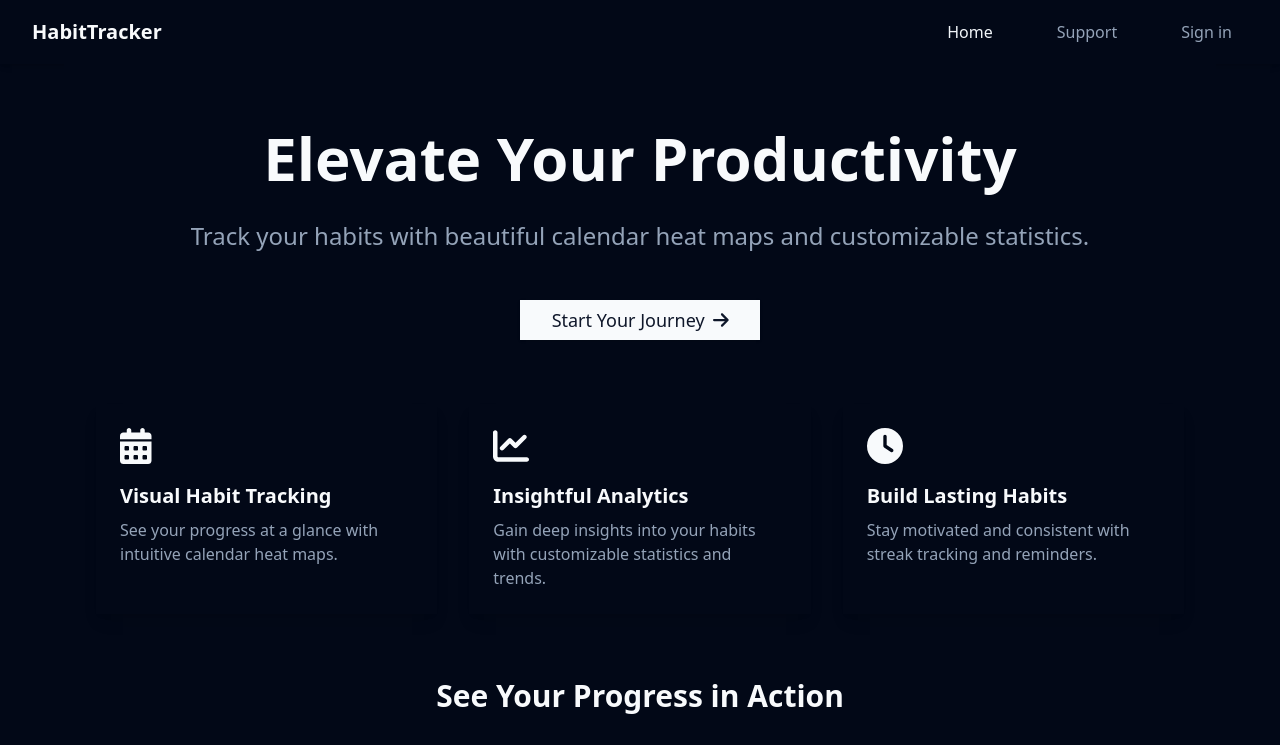
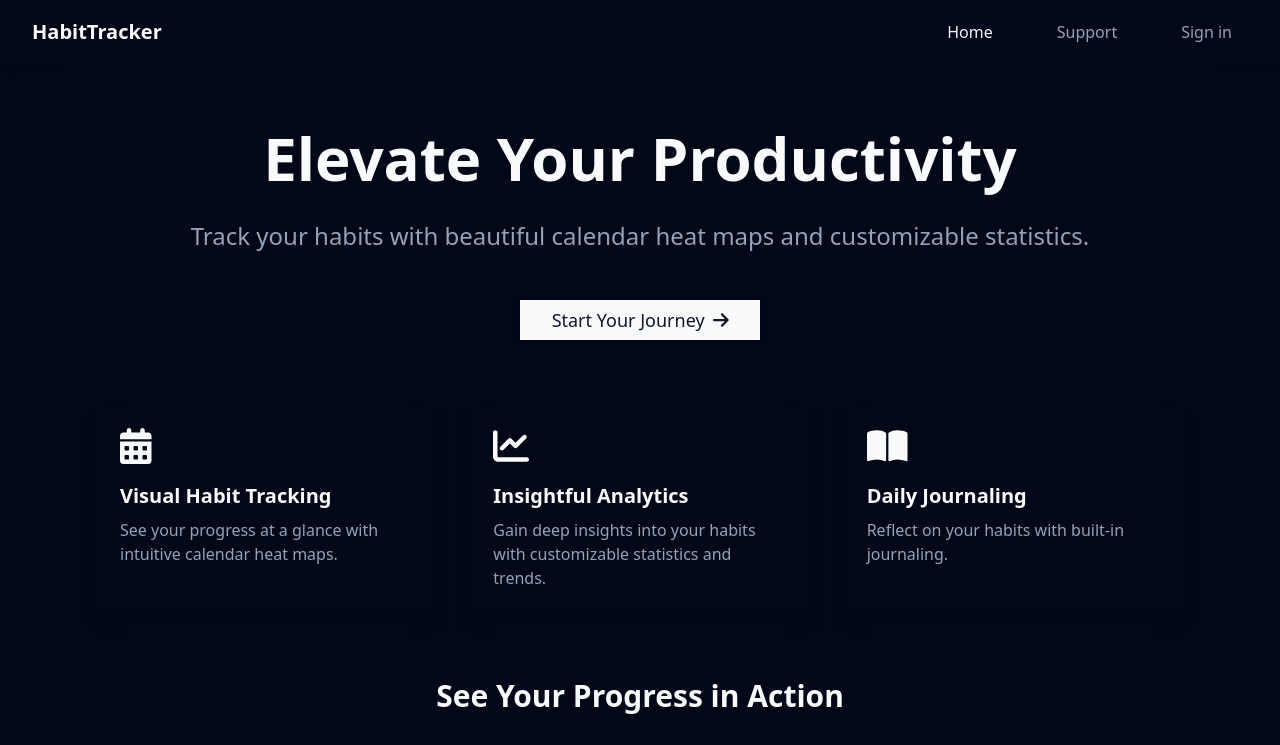
Before and after one commit to aryanbhat/habitify, a React (Vite) app: page / in a window 1280 px wide. Shown: the top 745 px of the page. Built offline with nearby package versions, Linux system fonts and the light colour scheme; no server answers.

Commit message:
hotFix(UI): added journaling thing in landing

```diff
--- a/src/page/Landing.tsx
+++ b/src/page/Landing.tsx
@@ -7,8 +7,8 @@ import {
   faArrowRight,
   faCalendarAlt,
   faChartLine,
-  faClock,
   faCheck,
+  faBookOpen,
 } from "@fortawesome/free-solid-svg-icons";
 import { setNavbarState } from "@/stores/navbarSlice/navbarSlice";
 import { auth } from "@/firebaseConfig";
@@ -164,9 +164,9 @@ export default function LandingPage() {
             description="Gain deep insights into your habits with customizable statistics and trends."
           />
           <FeatureCard
-            icon={faClock}
-            title="Build Lasting Habits"
-            description="Stay motivated and consistent with streak tracking and reminders."
+            icon={faBookOpen}
+            title="Daily Journaling"
+            description="Reflect on your habits with built-in journaling."
           />
         </motion.div>
 
```
